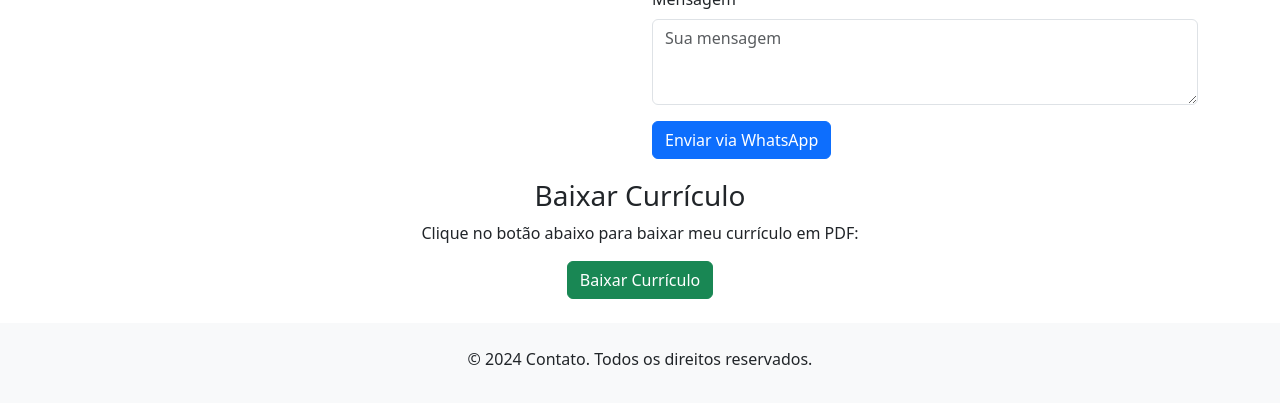
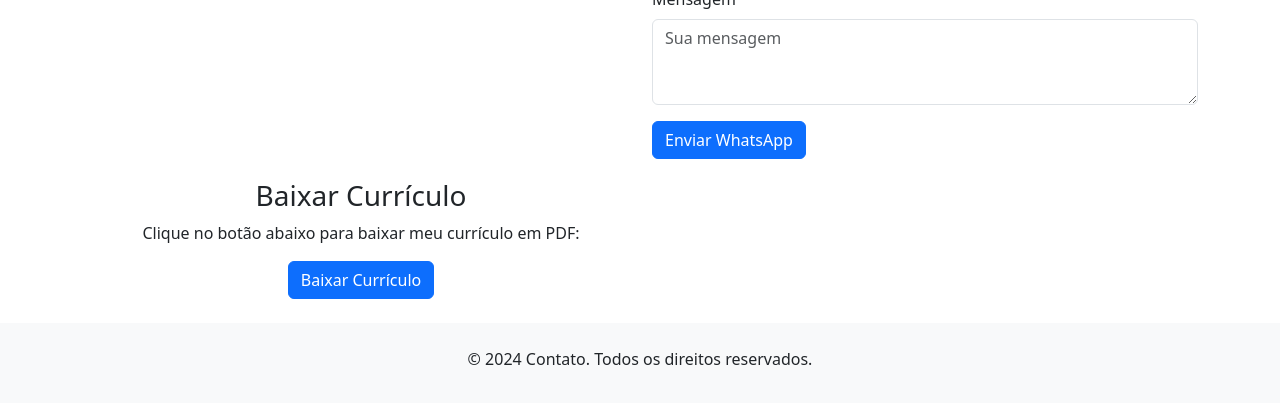
Before and after one commit to MatheusDevPro/interfa-e, a plain HTML site: page contato.html in a window 1280 px wide. Shown: the part 355-758 px from the top of the page. Drawn offline with nearby package versions, Linux system fonts and the light colour scheme.

Commit message:
Atualização feita na pagina contato

```diff
--- a/contato.html
+++ b/contato.html
@@ -7,9 +7,7 @@
     <link href="css/style.css" rel="stylesheet">
     <!-- Bootstrap CSS -->
     <link href="https://cdn.jsdelivr.net/npm/bootstrap@5.3.0-alpha3/dist/css/bootstrap.min.css" rel="stylesheet">
-    <style>
 
-    </style>
 </head>
 <body>
 
@@ -75,16 +73,15 @@
                     <label for="message" class="form-label">Mensagem</label>
                     <textarea class="form-control" id="message" rows="3" placeholder="Sua mensagem"></textarea>
                 </div>
-                <button type="button" class="btn btn-primary" id="contactButton">Enviar via WhatsApp</button>
+                <button type="button" class="btn btn-primary" id="contactButton">Enviar WhatsApp</button>
             </form>
         </div>
     </div>
-
      <!-- Download CV Section -->
-     <div class="download-cv">
+     <div class="download-cv col-md-6">
         <h3>Baixar Currículo</h3>
         <p>Clique no botão abaixo para baixar meu currículo em PDF:</p>
-        <a href="curriculo.pdf" class="btn btn-success" download>Baixar Currículo</a>
+        <a href="curriculo.pdf" class="btn btn-primary" download>Baixar Currículo</a>
     </div>
 </div>
 
```
